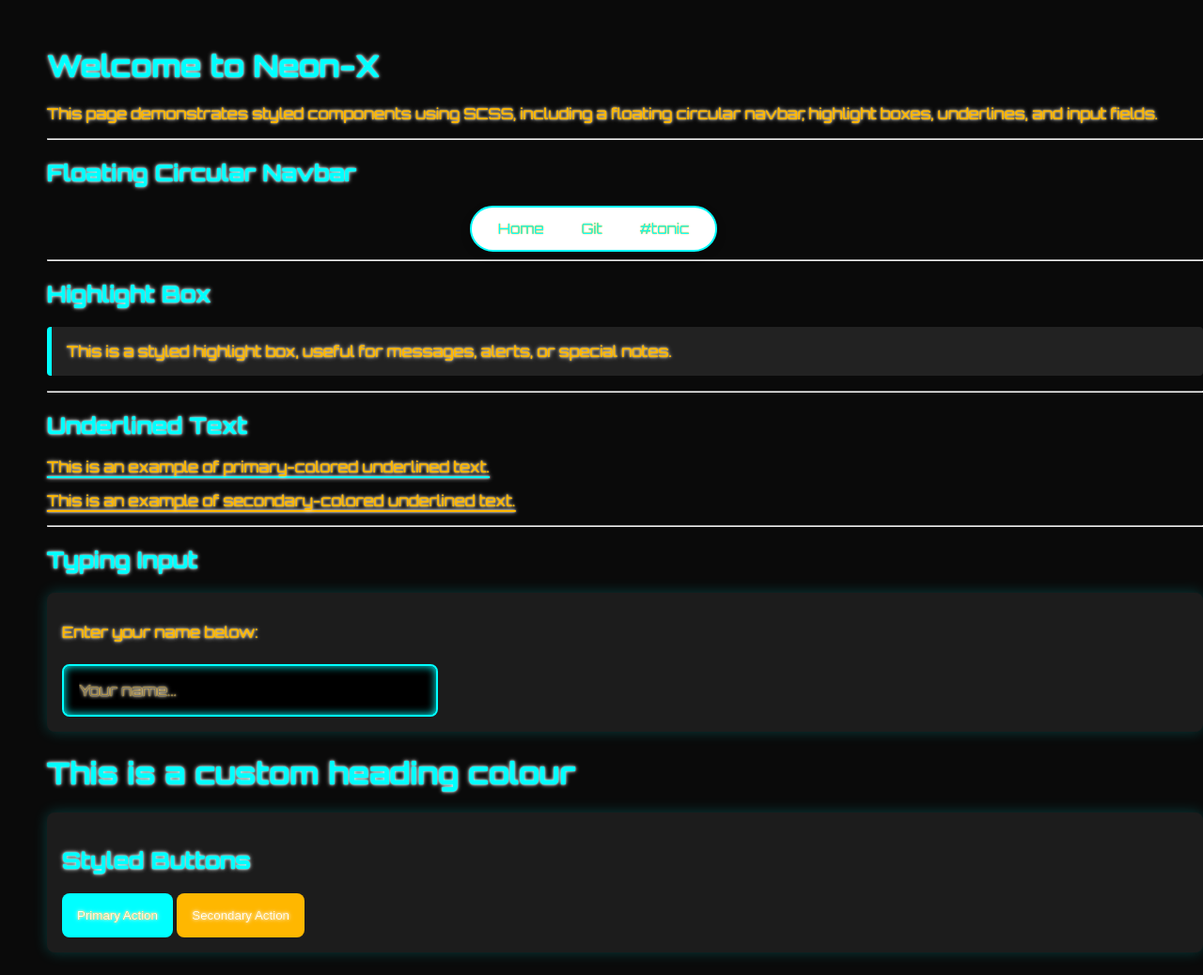
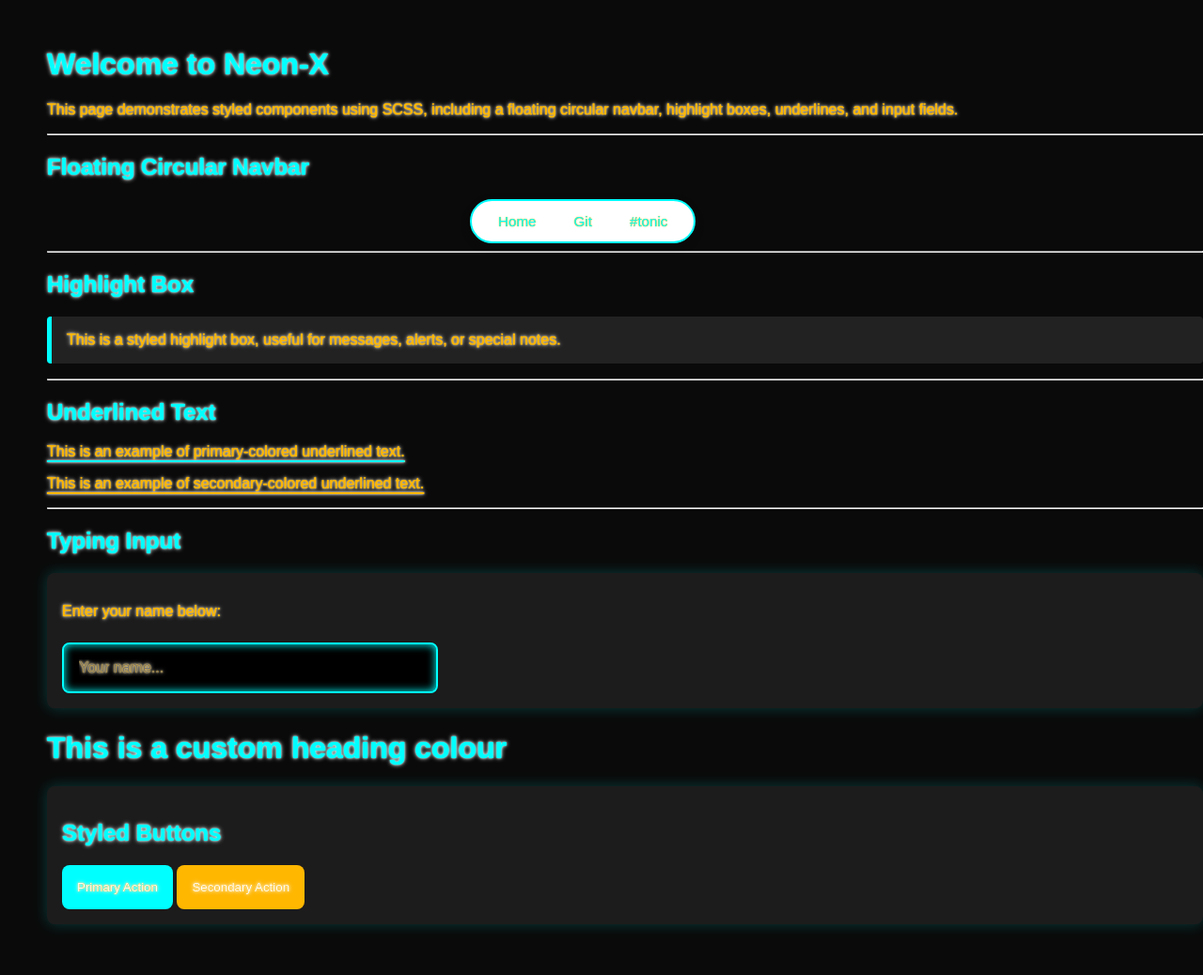
Before and after one commit to v659/jekyll_theme-new-v659, a Jekyll site: the page built from index.md, in a window 1280 px wide. Shown: the whole page at 94% size. Built offline with Jekyll 4.4.1, drawn with Linux system fonts in a browser that asks for light colours; after the commit the page ends 1008 px from its top, so only the background shows below that.

Commit message:
testing diff fonts...

```diff
--- a/_sass/base.scss
+++ b/_sass/base.scss
@@ -6,7 +6,7 @@
 // Variables
 $primary-color: #00ffff; // Cyan neon
 $secondary-color: #ffb700; // Magenta neon
-$font-stack: 'Orbitron', sans-serif;
+$font-stack: 'BEBAS NEUE', sans-serif;
 $padding: 1rem;
 
 // Neon Text Mixin
```
